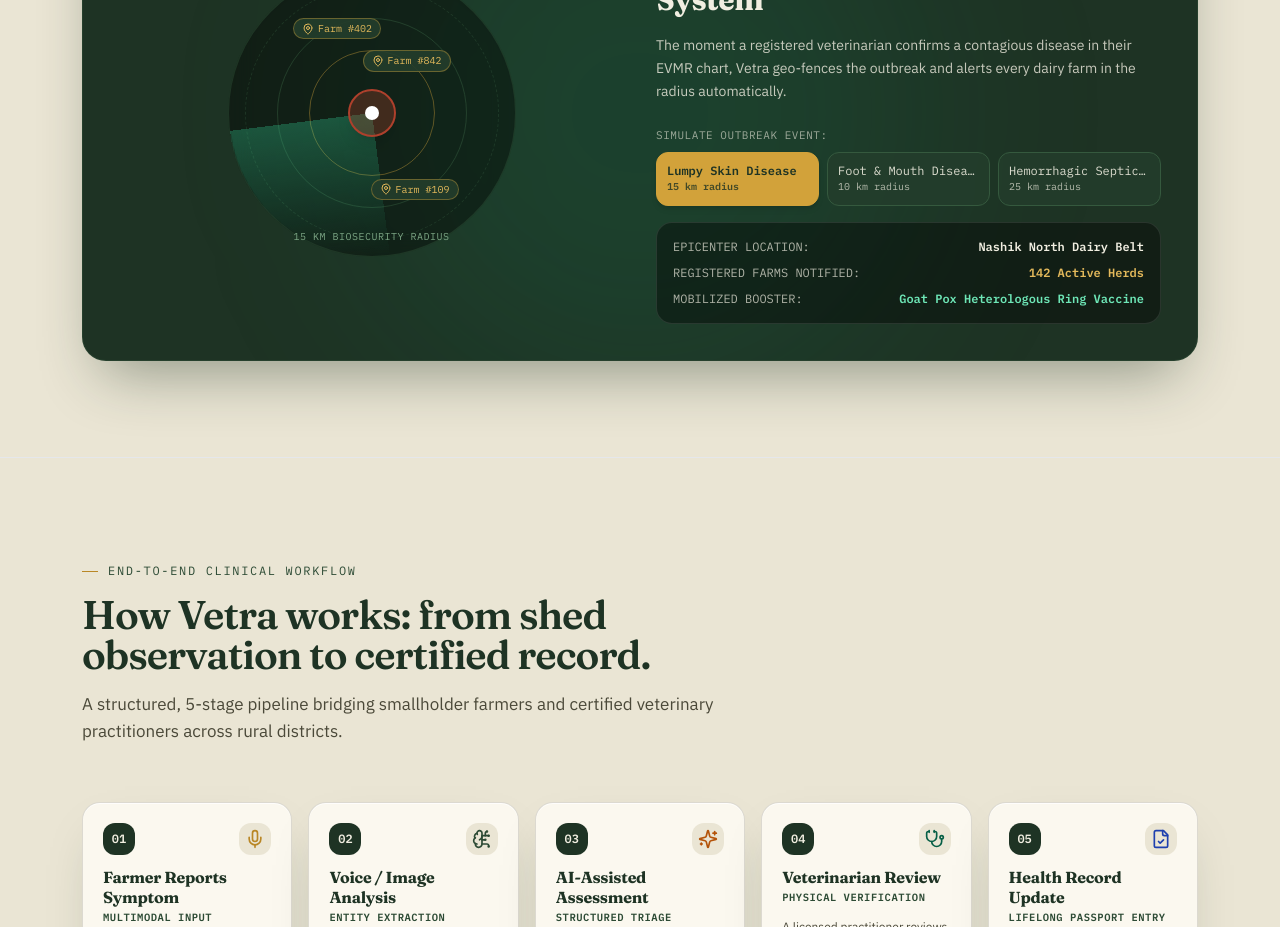
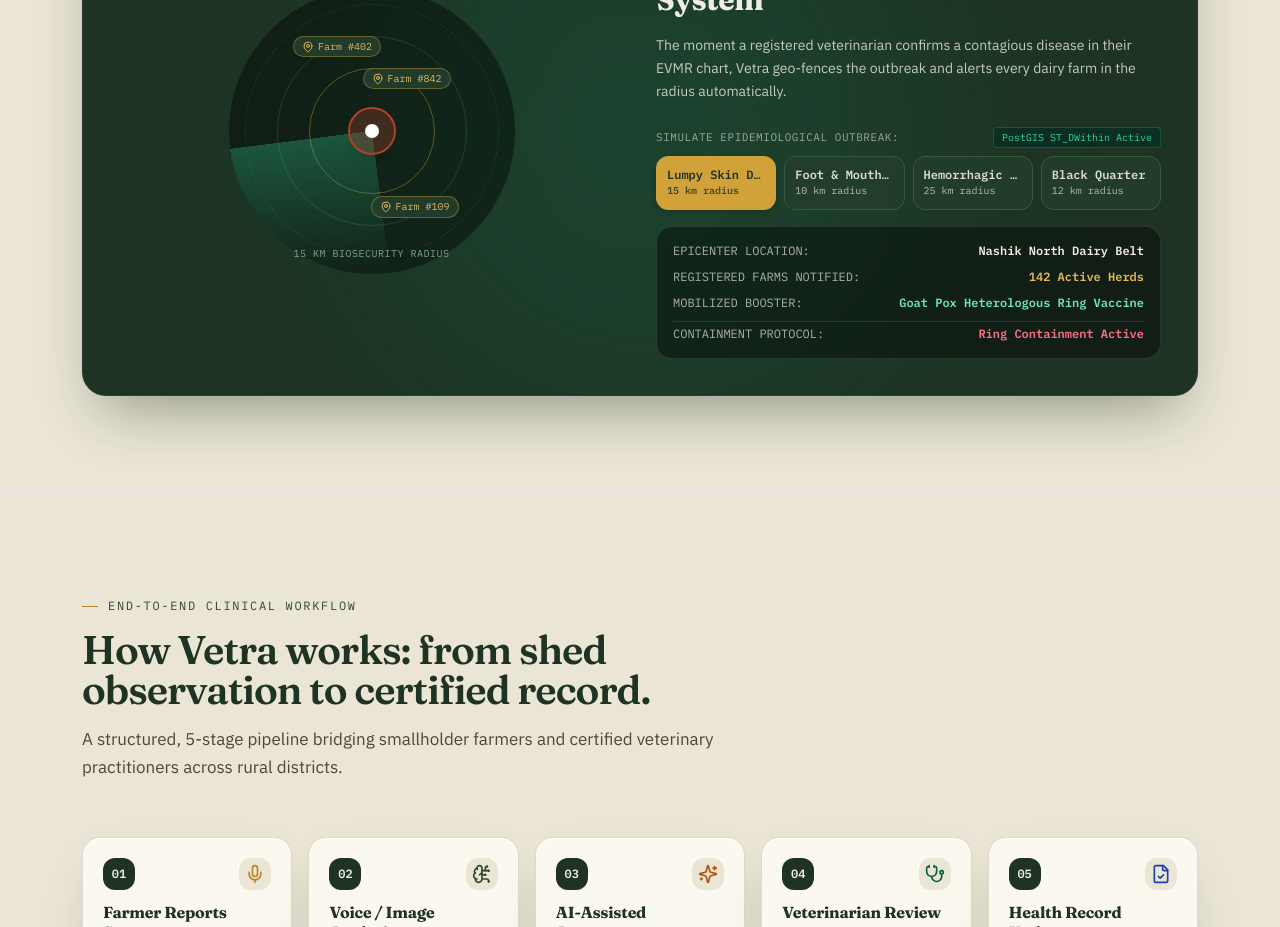
Before and after one commit to omrajput14/Vetra-website, a Next.js app: page / in a window 1280 px wide. Shown: the part 7340-8267 px from the top of the page. Built offline with nearby package versions, Linux system fonts and the light colour scheme.

Commit message:
feat(radar): add Kolhapur Black Quarter scenario and PostGIS ST_DWithin containment indicators

```diff
--- a/src/components/interactive/BiosecurityRadar3D.tsx
+++ b/src/components/interactive/BiosecurityRadar3D.tsx
@@ -63,6 +63,18 @@
     status: "Advisory Broadcast Dispatched",
     spokenAdvisory:
       "Precautionary Livestock Health Advisory: Hemorrhagic Septicemia alert in Ahmednagar Sector. 210 registered holdings advised to verify adjuvant vaccination status immediately.",
+  },
+  {
+    id: "bq",
+    name: "Black Quarter (BQ)",
+    location: "Kolhapur Dairy Basin",
+    distanceKm: 12,
+    farmsAlerted: 168,
+    severity: "CRITICAL",
+    vaccineBooster: "Polyvalent Clostridial Ring Vaccine",
+    status: "Containment Ring Enforced",
+    spokenAdvisory:
+      "Vetra Biosecurity Emergency Broadcast: Black Quarter confirmed in Kolhapur Dairy Basin. 12 kilometer immediate containment ring enforced across 168 cattle holdings. Polyvalent clostridial ring vaccination dispatched.",
   },
 ];
 
@@ -178,10 +190,15 @@
 
           {/* Scenario Picker */}
           <div className="space-y-2 pt-2">
-            <span className="font-mono text-[11px] uppercase tracking-wider text-bg/60 block">
-              Simulate Outbreak Event:
-            </span>
-            <div className="grid grid-cols-3 gap-2">
+            <div className="flex items-center justify-between">
+              <span className="font-mono text-[11px] uppercase tracking-wider text-bg/60 block">
+                Simulate Epidemiological Outbreak:
+              </span>
+              <span className="font-mono text-[10px] text-emerald-400 bg-emerald-950/60 px-2 py-0.5 rounded border border-emerald-500/30">
+                PostGIS ST_DWithin Active
+              </span>
+            </div>
+            <div className="grid grid-cols-2 sm:grid-cols-4 gap-2">
               {SCENARIOS.map((scen) => (
                 <button
                   key={scen.id}
@@ -192,7 +209,7 @@
                       : "bg-pasture-800/80 text-bg/90 border-pasture-600 hover:bg-pasture-700"
                   }`}
                 >
-                  <div className="truncate">{scen.name.split("(")[0]}</div>
+                  <div className="truncate font-bold">{scen.name.split("(")[0]}</div>
                   <div className="text-[10px] opacity-80">{scen.distanceKm} km radius</div>
                 </button>
               ))}
@@ -213,6 +230,10 @@
               <span>MOBILIZED BOOSTER:</span>
               <span className="text-emerald-300 font-bold">{scenario.vaccineBooster}</span>
             </div>
+            <div className="flex justify-between items-center text-bg/70 pt-1 border-t border-white/10">
+              <span>CONTAINMENT PROTOCOL:</span>
+              <span className="text-rose-400 font-bold">{scenario.status}</span>
+            </div>
           </div>
         </div>
       </div>
```
